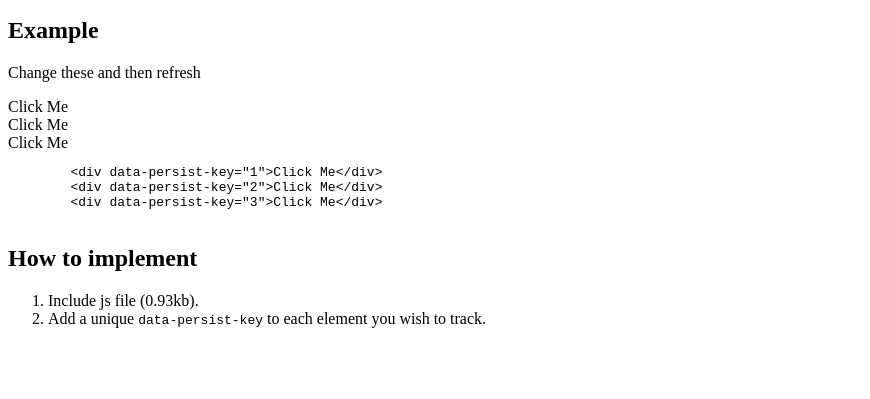
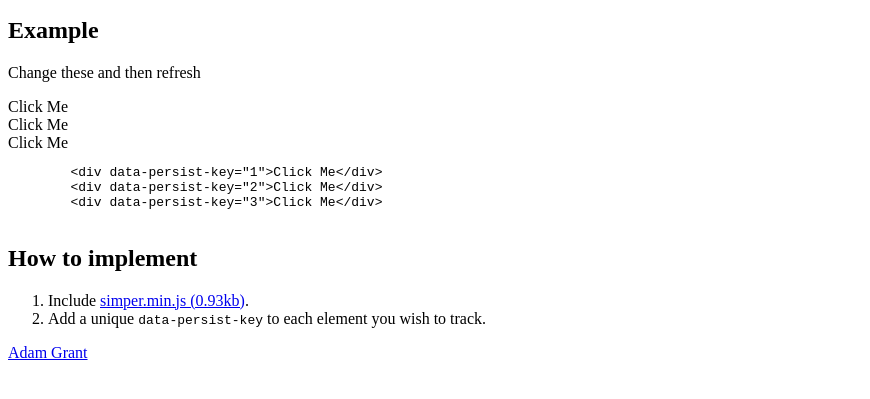
Before and after one commit to adamjgrant/Simper, a plain HTML site: page index.html in a window 1280 px wide. Shown: the part 101-500 px from the top of the page, without its empty margins (0-870 px from the left). Drawn offline with Linux system fonts and the light colour scheme.

Commit message:
Adding link to js

```diff
--- a/index.html
+++ b/index.html
@@ -23,9 +23,12 @@
 
     <h2>How to implement</h2>
     <ol>
-      <li>Include js file (0.93kb).</li>
+      <li>Include <a href="https://github.com/adamjgrant/Simper/releases/tag/1.0.0">simper.min.js (0.93kb)</a>.</li>
       <li>Add a unique <code>data-persist-key</code> to each element you wish to track.</li>
     </ol>
+    <footer>
+      <p><a href="http://twitter.com/nicegoingadam">Adam Grant</a></p>
+    </footer>
     <script src="simper.js"></script>
     <script>
       // Make the divs turn yellow when clicked
```
